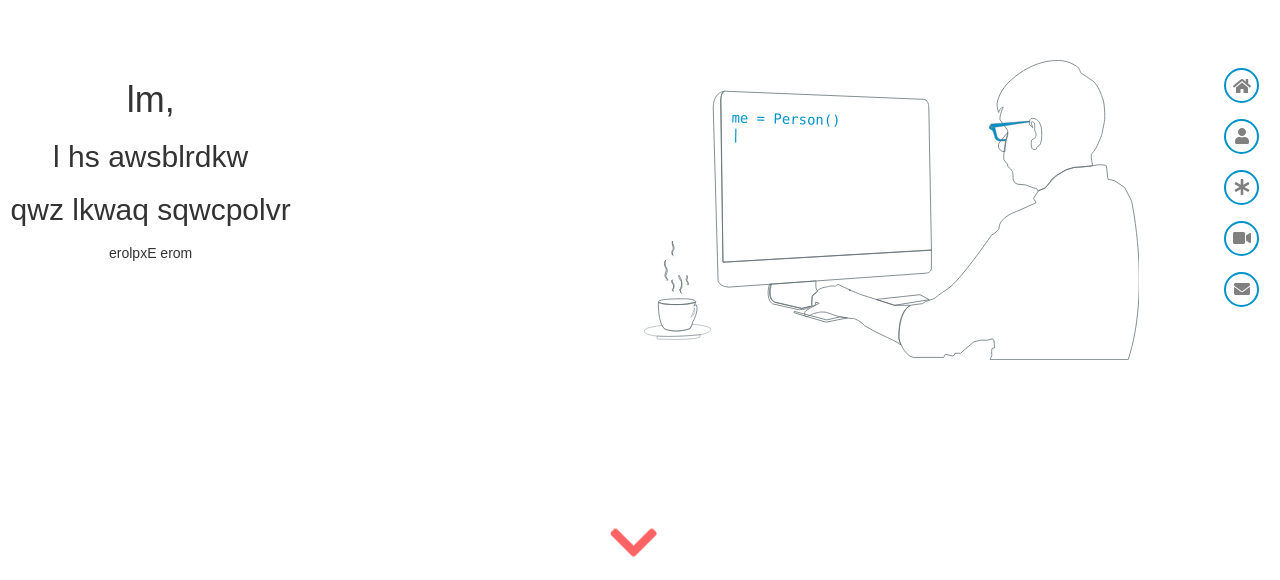
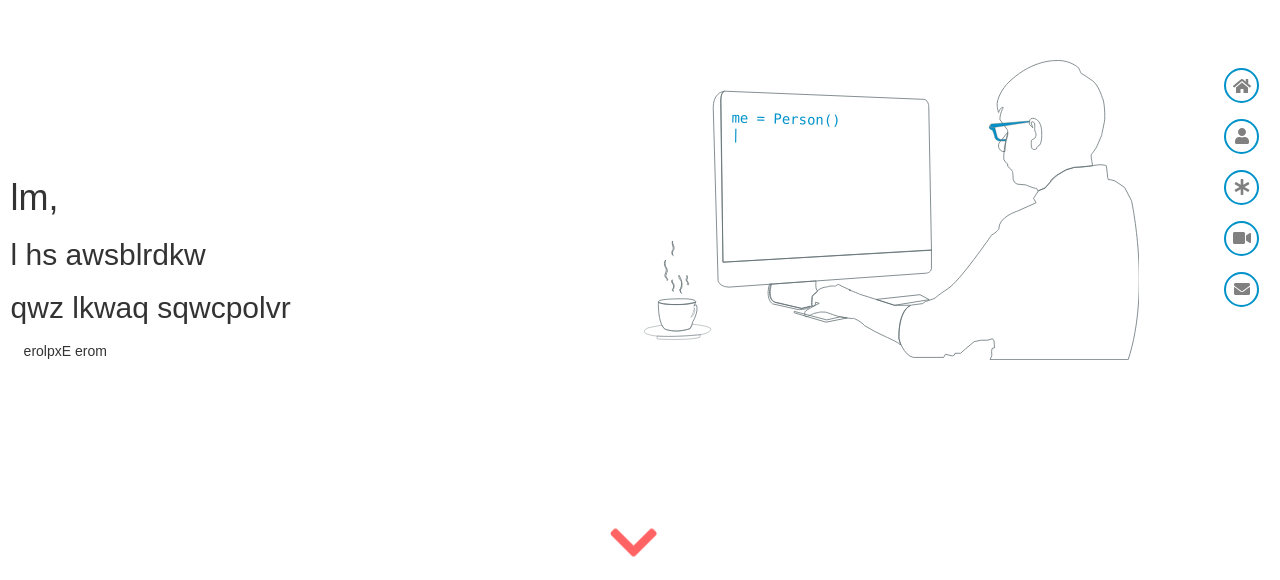
Before and after one commit to PriyanshuAgarwal/priyanshu_agarwal, a React (Create React App) app: page / in a window 1280 px wide. Shown: the part 220-800 px from the top of the page. Built offline with nearby package versions, Linux system fonts and the light colour scheme.

Commit message:
Set text in align with svg

```diff
--- a/src/css/home.css
+++ b/src/css/home.css
@@ -1,8 +1,8 @@
 .home-text {
-    position: absolute;
-    top: 35%;
-    margin-left: 2%;
-    text-align: initial;
+    display: flex;
+    flex-direction: column;
+    text-align: left;
+    justify-content: flex-end;
 
 }
 
--- a/src/home.js
+++ b/src/home.js
@@ -7,7 +7,7 @@ class Home extends Component {
       return (
         <div>
             <div class='home-container'>
-                <div className="">
+                <div className="home-text">
                     {/* <div className="row">
                         <h1>Hi,</h1>
                         <h2>I am Priyanshu</h2>
```
